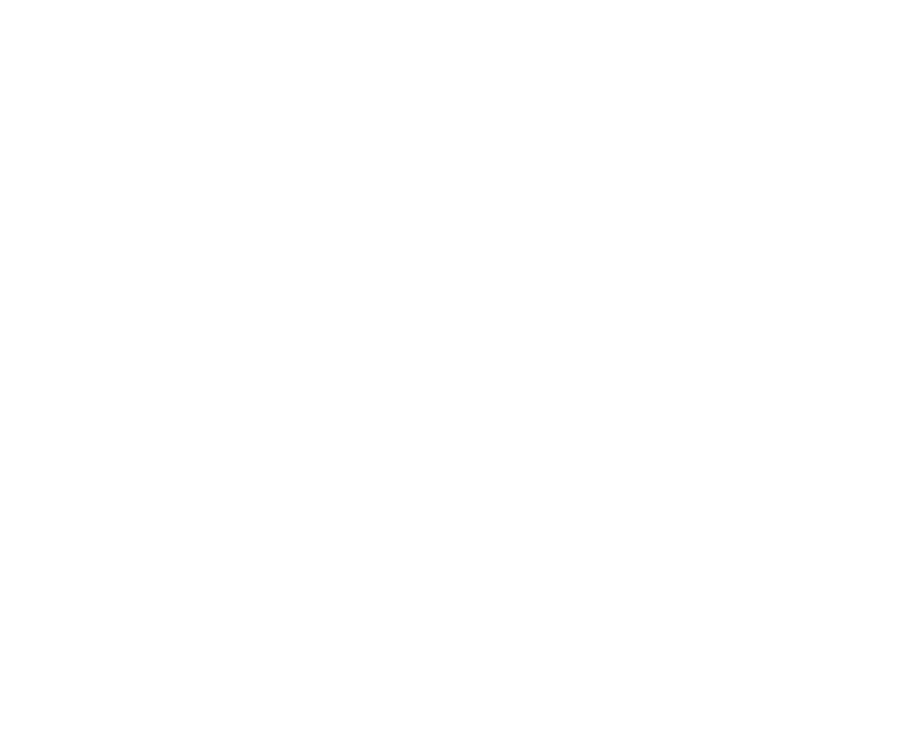
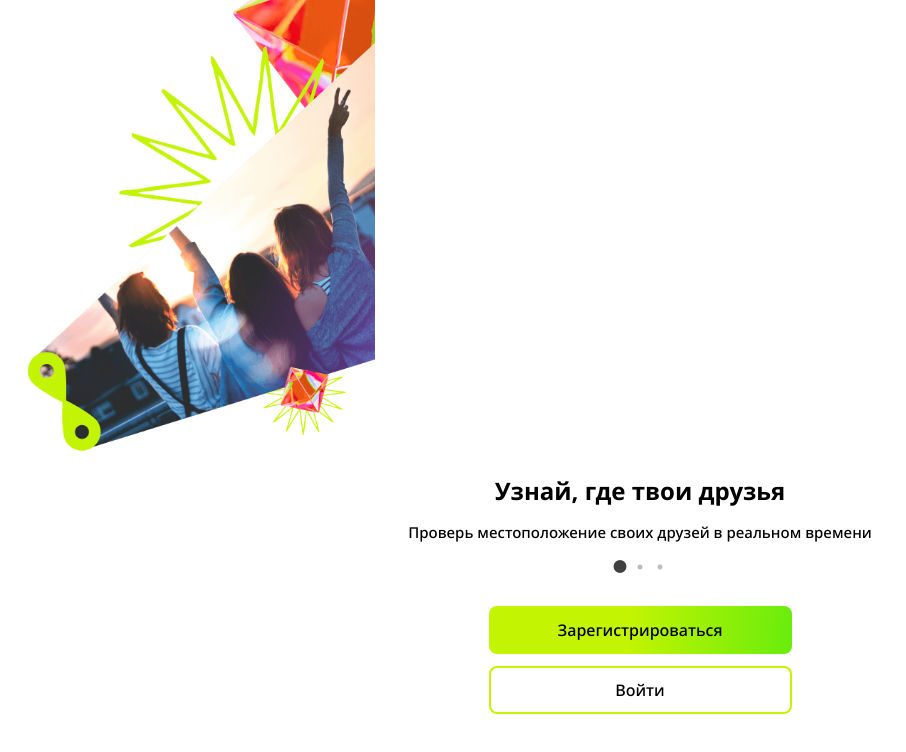
Before and after one commit to friends-locator/frontend, a React (Create React App) app: page / in a window 1280 px wide. Before the commit this address had no page. Shown: the top 752 px of the page, without its empty margins (0-906 px from the left). Built offline with nearby package versions, Linux system fonts and the light colour scheme.

Commit message:
fix(welcome page): move Welcome component into page & fix buttons to links

```diff
--- a/src/components/index.js
+++ b/src/components/index.js
@@ -2,3 +2,4 @@
 export { default as PopupWithForm } from './PopupWithForm/PopupWithForm';
 export { default as InputText } from './InputText/InputText';
 export { default as InputPassword } from './InputPassword/InputPassword';
+export { default as Carousel } from './Carousel/Carousel';
--- /dev/null
+++ b/src/pages/Welcome/Welcome.js
@@ -0,0 +1,27 @@
+import React from 'react';
+import './Welcome.scss';
+import { Link } from 'react-router-dom';
+import Button from '../../components/Button/Button';
+import Carousel from '../../components/Carousel/Carousel';
+import { ROUTES } from '../../constants';
+
+export function Welcome() {
+	return (
+		<main className="welcome">
+			<Carousel />
+			<div className="welcome__button-container">
+				<Link to={ROUTES.REGISTRATION}>
+					<Button
+						label="Зарегистрироваться"
+						type="button"
+						size="large"
+						color="primary"
+					/>
+				</Link>
+				<Link to={ROUTES.SIGN_IN}>
+					<Button label="Войти" type="button" size="large" color="secondary" />
+				</Link>
+			</div>
+		</main>
+	);
+}
--- a/src/pages/index.js
+++ b/src/pages/index.js
@@ -2,3 +2,4 @@
 export * from './Signin/Signin';
 export * from './TermsOfUse/TermsOfUse';
 export * from './PrivacyPolicy/PrivacyPolicy';
+export * from './Welcome/Welcome';
--- a/src/routes/index.js
+++ b/src/routes/index.js
@@ -1,9 +1,16 @@
 import { Routes as RoutesDOM, Route } from 'react-router-dom';
-import { Registration, TermsOfUse, PrivacyPolicy, Signin } from '../pages';
+import {
+	Registration,
+	TermsOfUse,
+	PrivacyPolicy,
+	Signin,
+	Welcome,
+} from '../pages';
 import { ROUTES } from '../constants';
 
 export const Routes = () => (
 	<RoutesDOM>
+		<Route path={ROUTES.ROOT} element={<Welcome />} />
 		<Route path={ROUTES.REGISTRATION} element={<Registration />} />
 		<Route path={ROUTES.SIGN_IN} element={<Signin />} />
 		<Route path={ROUTES.PRIVACY_POLICY} element={<PrivacyPolicy />} />
```
Also changed, not shown: src/components/Carousel/Carousel.js (+22 -10 lines), src/components/Welcome/Welcome.js (deleted, +0 -18 lines), src/pages/Welcome/Welcome.scss (renamed from src/components/Welcome/Welcome.scss).
